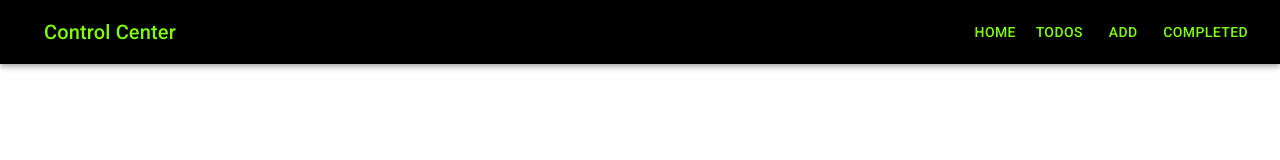
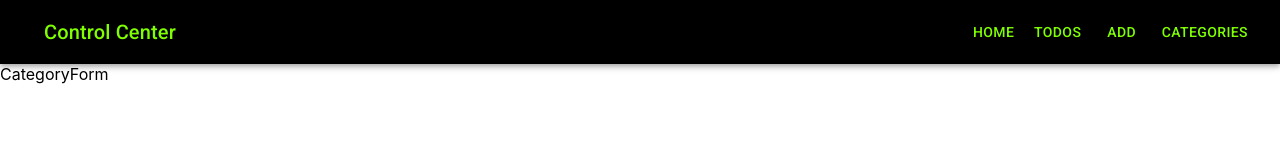
Before and after one commit to rachelheyvaert/phase-3-build-3-frontend, a React (Create React App) app: page /categories in a window 1280 px wide. Shown: the top 160 px of the page. Built offline with nearby package versions, Linux system fonts and the light colour scheme; no server answers; the HTML template or start-up script is replaced by a standard one.

Commit message:
New Category component form created

```diff
--- /dev/null
+++ b/src/components/CategoryForm.jsx
@@ -0,0 +1,9 @@
+import React from 'react'
+
+const CategoryForm = () => {
+  return (
+    <div>CategoryForm</div>
+  )
+}
+
+export default CategoryForm
--- a/src/components/MainContainer.jsx
+++ b/src/components/MainContainer.jsx
@@ -1,5 +1,6 @@
 import React,  {useState, useEffect} from "react";
 import NewTodoForm from './NewTodoForm';
+import CategoryForm from "./CategoryForm";
 import TodoEditForm from "./TodoEditForm";
 import { useNavigate } from "react-router-dom";
 import TodoList from './TodoList';
@@ -95,7 +96,11 @@ export const MainContainer = () => {
           <TodoEditForm
             todo={todos.find((todo) => todo.id === parseInt(match.params.id))}
             updateTodo={updateTodo}
-               /> )} />
+            /> )}
+      />
+      <Route path="/categories"
+        element={<CategoryForm />}
+      />
     </Routes>
     </div>
   );
--- a/src/components/NavBar.jsx
+++ b/src/components/NavBar.jsx
@@ -25,7 +25,7 @@ const NavBar = () => {
           <Button style={{color:"#7FFF00"}} component={Link} to="/">Home</Button>
           <Button style={{color:"#7FFF00"}} component={Link} to="/todos">Todos</Button>
           <Button style={{color:"#7FFF00"}} component={Link} to="/new_todo">Add</Button>
-          <Button style={{color:"#7FFF00"}} component={Link} to="/completed_todos">Completed</Button>
+          <Button style={{color:"#7FFF00"}} component={Link} to="/categories">Categories</Button>
         </Toolbar>
       </AppBar>
     </Box>
```
Lines whose indentation alone changed are shown as unchanged.
